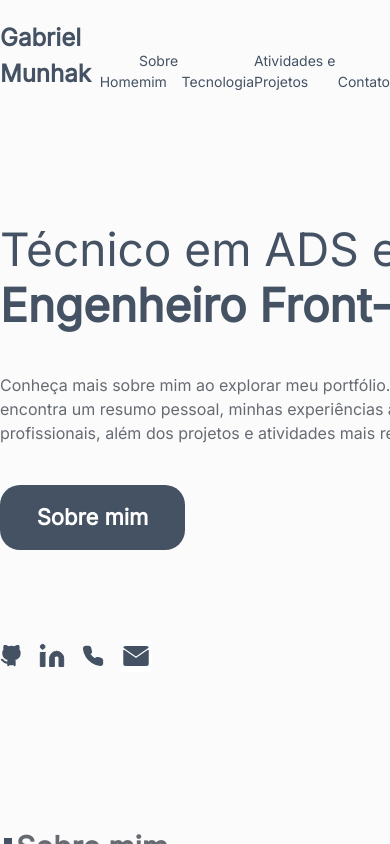
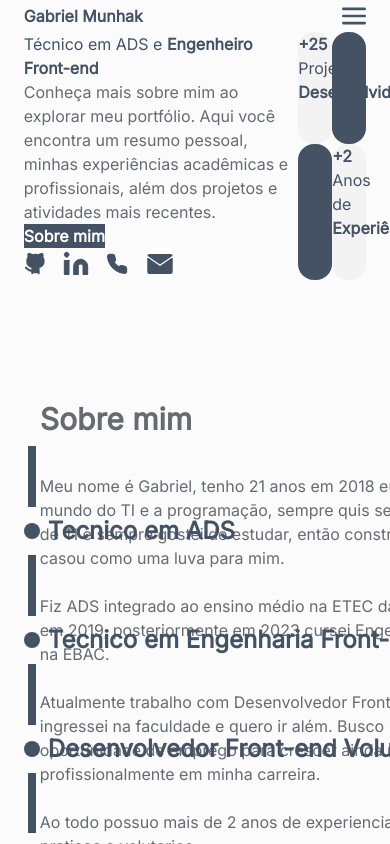
Before and after one commit to gabriel-munhak/portfolio, a Next.js app: page / in a window 390 px wide. Built offline with nearby package versions, Linux system fonts and the light colour scheme; no server answers.

Commit message:
#8 feat: desenvolvendo a funcionalidade de menu do componente Nav e aplicando responsividade nos componentes Nav e Hero.

```diff
--- a/app/_components/About/index.tsx
+++ b/app/_components/About/index.tsx
@@ -20,6 +20,9 @@ const About = () => {
                 ingressei na faculdade e quero ir além. Busco uma oportunidade
                 de emprego para crescer ainda mais profissionalmente em
                 minha carreira.
+                <br />
+                <br />
+                Ao todo possuo mais de 2 anos de experiencia entre projetos praticos e volutarios.
             </p>
             <div className="flex justify-between text-[var(--secondaryColor)] text-[24px] font-black">
                 <div>
--- a/app/_components/Hero/index.tsx
+++ b/app/_components/Hero/index.tsx
@@ -4,29 +4,33 @@ const Hero = () => {
     return (
         <div className="container !h-[auto] flex justify-between">
             <div className="flex flex-col justify-end">
-                <div className="w-[32rem] mb-[90px]">
-                    <h1 className="text-[46px] text-[var(--secondaryColor)] font-medium w-[495px] leading-[56px]">Técnico em ADS e <span className="font-black">Engenheiro Front-end</span></h1>
-                    <p className="w-full mt-[40px] mb-[40px]">
+                <div className="md:w-[21.4375rem] lg:w-[32rem]">
+                    <h1 className="md:text-[2rem] lg:text-[2.875rem] text-[var(--secondaryColor)] font-medium md:w-[21.4375rem] lg:w-[30.9375rem] md:leading-[2.438rem] lg:leading-[3.5rem]">Técnico em ADS e <span className="font-black">Engenheiro Front-end</span></h1>
+                    <p className="w-full mt-[2.rem] mb-[2.rem] md:text-[0.75rem] lg:text-[1rem] md:my-[1.5rem] lg:my-[2.5rem]">
                         Conheça mais sobre mim ao explorar meu portfólio. Aqui você
                         encontra um resumo pessoal, minhas experiências acadêmicas
                         e profissionais, além dos projetos e atividades mais recentes.
                     </p>
-                    <a href="#about-me" className="inline-flex items-center justify-center w-[185px] h-[65px]  rounded-[20px] bg-[var(--secondaryColor)] text-[var(--secondaryTextColor)] text-[22px] font-black">
+                    <div className="lg:block md:flex md:items-center md:gap-[1.5rem]">
+                        <a href="#about-me" className="inline-block md:px-[2.375rem] lg:px-[3.5rem] md:py-[0.875rem] lg:py-[1.25rem] md:rounded-[1.25rem] lg:rounded-[2.5rem] bg-[var(--secondaryColor)] text-[var(--secondaryTextColor)] md:text-[0.875rem] lg:text-[1.375rem] font-black">
                         Sobre mim
-                    </a>
+                        </a>
+                        <div className="lg:mt-[5.625rem]">
+                            <ContactIconsList />
+                        </div>
+                    </div>
                 </div>
-                <ContactIconsList />
             </div>
-            <div className="w-[32.5rem] h-[34.5rem] grid grid-cols-2 gap-[9px] text-[var(--secondaryColor)]">
-                <div className="rounded-[16px] bg-[var(--terdiaryColor)] pt-[32px] pl-[27px]">
-                    <span className="text-[40px] font-bold">+25</span>
-                    <p className="text-[24px] font-semi-bold w-[176px] leading-[28px]">Projetos <span className="font-black">Desenvolvidos</span></p>
+            <div className="md:w-[17.625rem] lg:w-[32.5rem] md:h-[17.375rem] lg:h-[34.5rem] grid grid-cols-2 md:gap-[0.375rem] lg:gap-[0.5625rem] text-[var(--secondaryColor)]">
+                <div className="rounded-[1rem] bg-[var(--terdiaryColor)] lg:pt-[2rem] lg:pl-[1.6875rem] md:pt-[0.75rem] md:pl-[1.125rem]">
+                    <span className="lg:text-[2.5rem] md:text-[2rem] font-bold">+25</span>
+                    <p className="lg:text-[1.5rem] md:text-[1rem] font-semi-bold w-[11rem] lg:leading-[1.75rem] md:leading-[1.1875rem]">Projetos <span className="font-black">Desenvolvidos</span></p>
                 </div>
-                <div className="rounded-[16px] bg-[var(--secondaryColor)]"></div>
-                <div className="rounded-[16px] bg-[var(--secondaryColor)]"></div>
-                <div className="rounded-[16px] bg-[var(--terdiaryColor)] pt-[32px] pl-[27px]">
-                    <span className="text-[40px] font-bold">+2</span>
-                    <p className="text-[24px] font-semi-bold w-[176px] leading-[28px]">Anos de <span className="font-black">Experiência</span></p>
+                <div className="rounded-[1rem] bg-[var(--secondaryColor)]"></div>
+                <div className="rounded-[1rem] bg-[var(--secondaryColor)]"></div>
+                <div className="rounded-[1rem] bg-[var(--terdiaryColor)] lg:pt-[2rem] lg:pl-[1.6875rem] md:pt-[0.75rem] md:pl-[1.125rem]">
+                    <span className="lg:text-[2.5rem] md:text-[2rem] font-bold">+2</span>
+                    <p className="lg:text-[1.5rem] md:text-[1rem] font-semi-bold lg:w-[11rem] md:w-[5.8125rem] lg:leading-[1.75rem] md:leading-[1.1875rem]">Anos de <span className="font-black">Experiência</span></p>
                 </div>
             </div>
         </div>
--- a/app/_components/Nav/index.tsx
+++ b/app/_components/Nav/index.tsx
@@ -1,11 +1,41 @@
+import Image from "next/image"
+import menu from "@/public/assets/menu.svg"
+import { useState } from "react"
+
 const Nav = () => {
+    const [showMobileList, setShowMobileList] = useState<boolean>(false)
+
+    const handleClick = () => {
+        setShowMobileList((prev) => !prev)
+    }
+
     return (
-        <nav className="h-[32px] flex items-center justify-center w-full mb-[3rem] text-[var(--secondaryColor)]">
-            <div className="container !h-[auto] flex justify-between">
-            <span className="text-[24px] font-black">
+        <nav className="h-[2rem] flex items-center justify-center w-full lg:mb-[3rem] md:mb-[1.25rem] text-[var(--secondaryColor)]">
+            <div className="container !h-[auto] flex justify-between md:relative">
+                <span className="md:text-[1.25rem] lg:text-[1.5rem] font-black">
                     Gabriel Munhak
                 </span>
-            <ul className="flex justify-between items-end w-[520px] text-[14px]">
+                <ul className="hidden lg:flex justify-between items-end w-[32.5rem] text-[1rem]">
+                    <li>
+                        <a href="#home">Home</a>
+                    </li>
+                    <li>
+                        <a href="#about-me">Sobre mim</a>
+                    </li>
+                    <li>
+                        <a href="#stack">Tecnologia</a>
+                    </li>
+                    <li>
+                        <a href="#project-list">Atividades e Projetos</a>
+                    </li>
+                    <li>
+                        <a href="#contact">Contato</a>
+                    </li>
+                </ul>
+                <Image onClick={handleClick} className="block lg:hidden w-[1.5rem] h-[1.5rem]" src={menu} alt="Ícone de expandir o menu" />
+                {showMobileList && (
+                    <div className="absolute w-[100vw] h-[100vh] top-[2.5rem] left-[0] bg-[var(--primaryColor)]">
+                        <ul className="flex flex-col justify-between gap-[1rem] text-[1rem] lg:hidden ">
                             <li>
                                 <a href="#home">Home</a>
                             </li>
@@ -23,6 +53,8 @@ const Nav = () => {
                             </li>
                         </ul>
                     </div>
+                )}
+            </div>
         </nav>
     )
 }
--- a/app/_containers/Home/index.tsx
+++ b/app/_containers/Home/index.tsx
@@ -7,7 +7,7 @@ import Nav from "@/app/_components/Nav"
 
 export const Home = () => {
     return(
-        <motion.section id="home" className="snap-start pt-[2.5rem]"
+        <motion.section id="home" className="snap-start md:pt-[2rem] lg:pt-[2.5rem]"
             variants={containerAnimation}
             initial="hidden"
             whileInView="show"
--- a/app/globals.css
+++ b/app/globals.css
@@ -21,7 +21,7 @@ body {
 .container {
   width: 100%;
   height: 100vh;
-  max-width: 1102px;
+  width: clamp(320px, 87.8vw, 1102px);
   margin: 0 auto;
 }
 
```
Also changed, not shown: public/assets/menu.svg (added). Lines whose indentation alone changed are shown as unchanged.
